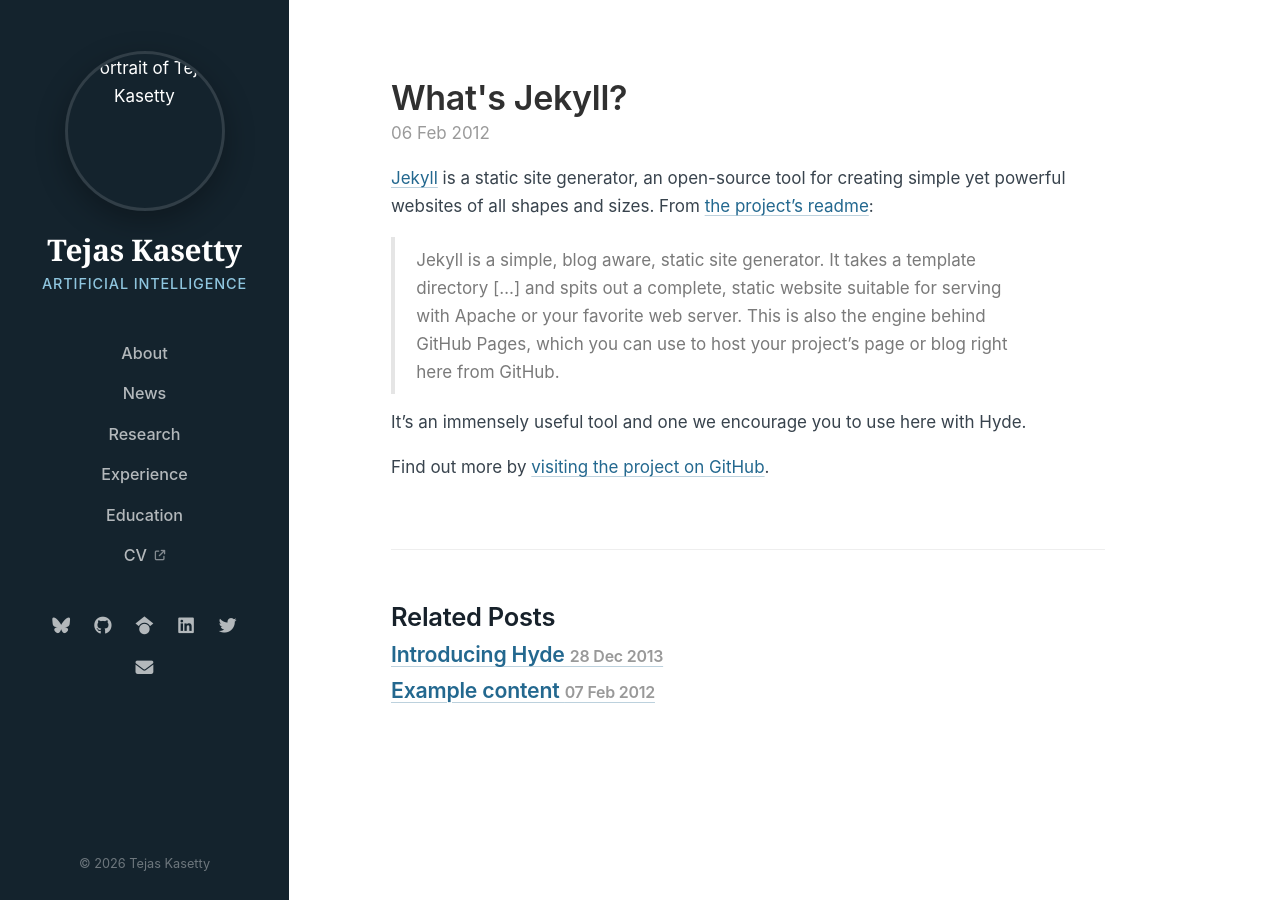
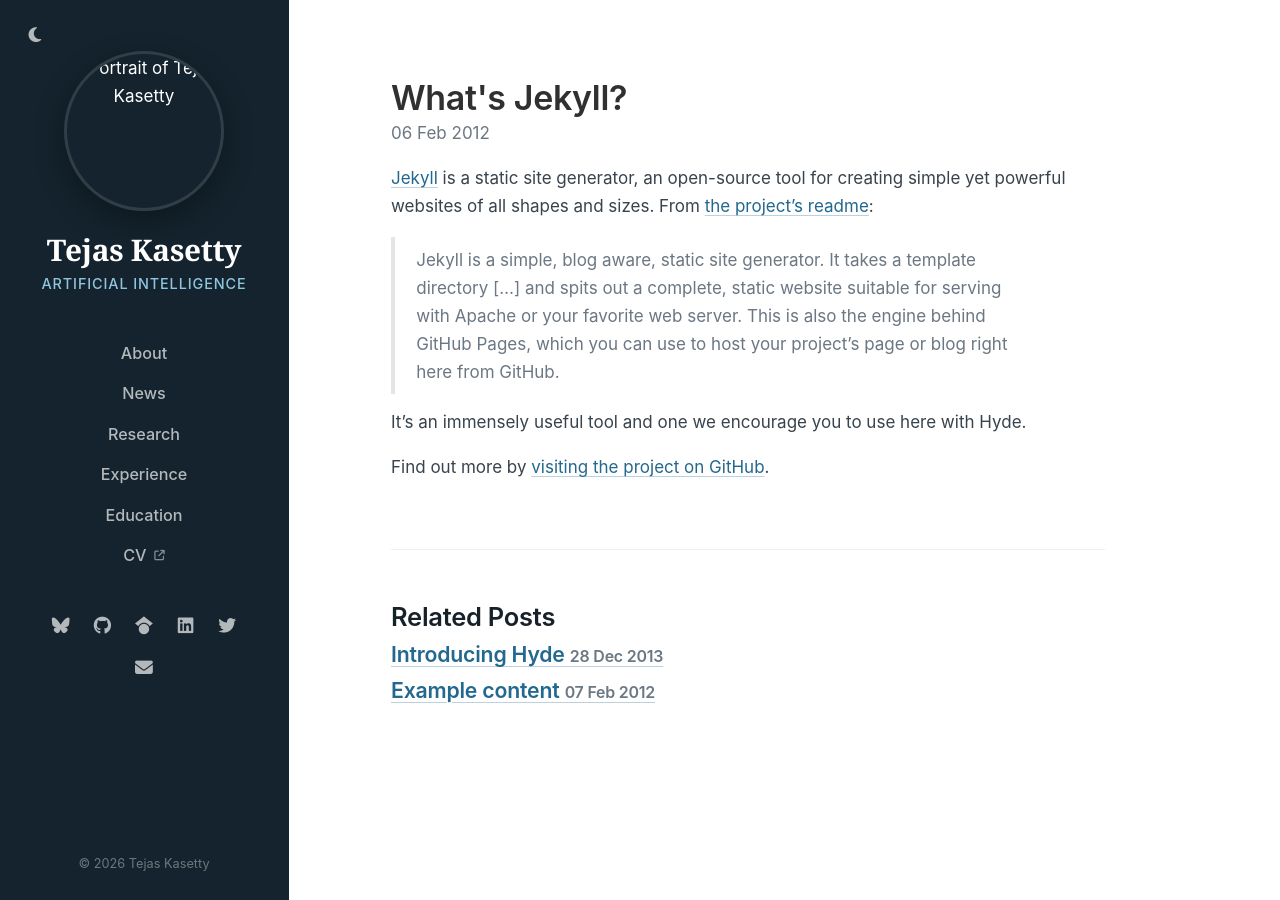
Before and after one commit to tejaskasetty/tejaskasetty.github.io, a Jekyll site: the page built from _posts/2012-02-06-whats-jekyll.md, in a window 1280 px wide. Built offline with Jekyll 4.4.1, drawn with Linux system fonts in a browser that asks for light colours.

Commit message:
Add light and dark mode toggle

```diff
--- a/_includes/head.html
+++ b/_includes/head.html
@@ -5,6 +5,9 @@
   <meta name="theme-color" content="#14232d">
 
   <title>{% if page.title == "Home" %}{{ site.title }}{% else %}{{ page.title }} &middot; {{ site.title }}{% endif %}</title>
+
+  <!-- Applies the saved/system theme before first paint (no inline scripts under the CSP) -->
+  <script src="{{ '/assets/js/theme.js' | relative_url }}"></script>
 
   <!-- Content Security Policy -->
   <meta http-equiv="Content-Security-Policy" content="
--- a/_includes/sidebar.html
+++ b/_includes/sidebar.html
@@ -1,4 +1,8 @@
 <aside class="sidebar">
+  <button class="theme-toggle" type="button" aria-label="Toggle dark mode" title="Toggle dark mode">
+    <i class="fa-solid fa-moon" aria-hidden="true"></i>
+    <i class="fa-solid fa-sun" aria-hidden="true"></i>
+  </button>
   <div class="sidebar-inner">
 
     <div class="sidebar-about">
--- a/assets/css/custom.css
+++ b/assets/css/custom.css
@@ -13,13 +13,37 @@
   --bg: #ffffff;
   --accent: #23688f;       /* links */
   --accent-soft: #eaf3f8;
+  --link-underline: rgba(35, 104, 143, .3);
+  --code-bg: #f5f7f9;
 
   --sidebar-bg: #14232d;
   --sidebar-text: rgba(255, 255, 255, .68);
   --sidebar-strong: #ffffff;
   --sidebar-accent: #8fc6df;
 
+  --sidebar-border: transparent;
+
   --ease: cubic-bezier(.22, .8, .24, 1);
+
+  color-scheme: light;
+}
+
+/* Dark theme: set on <html> by assets/js/theme.js */
+:root[data-theme="dark"] {
+  --ink: #e9eef2;
+  --text: #c2cbd3;
+  --muted: #8a96a2;
+  --rule: #25313a;
+  --bg: #10181e;
+  --accent: #7dbbdc;
+  --accent-soft: #16252f;
+  --link-underline: rgba(125, 187, 220, .35);
+  --code-bg: #172129;
+
+  --sidebar-bg: #0b1217;
+  --sidebar-border: #1c2830;
+
+  color-scheme: dark;
 }
 
 /* Base */
@@ -42,7 +66,16 @@
 body {
   color: var(--text);
   background-color: var(--bg);
+  transition: background-color .3s ease, color .3s ease;
 }
+
+/* Elements styled with fixed colors in poole.css (used by blog posts) */
+code, pre, .message { background-color: var(--code-bg); }
+blockquote, .post-date, .related-posts li small { color: var(--muted); }
+hr { border-top-color: var(--rule); border-bottom-color: transparent; }
+table, td, th { border-color: var(--rule); }
+tbody tr:nth-child(odd) td,
+tbody tr:nth-child(odd) th { background-color: var(--code-bg); }
 
 h1, h2, h3, h4, h5, h6 {
   color: var(--ink);
@@ -56,7 +89,7 @@
 .content a {
   color: var(--accent);
   text-decoration: underline;
-  text-decoration-color: rgba(35, 104, 143, .3);
+  text-decoration-color: var(--link-underline);
   text-decoration-thickness: 1px;
   text-underline-offset: .18em;
   transition: text-decoration-color .2s ease, color .2s ease;
@@ -78,7 +111,9 @@
   padding: 2.5rem 1.5rem 1.5rem;
   color: var(--sidebar-text);
   background-color: var(--sidebar-bg);
+  border-right: 1px solid var(--sidebar-border);
   text-align: center;
+  transition: background-color .3s ease, border-color .3s ease;
 }
 @media (min-width: 48em) {
   .sidebar {
@@ -362,3 +397,37 @@
   white-space: nowrap;
 }
 .entry-sub { color: var(--text); font-size: .95rem; }
+
+/* Theme toggle */
+
+.sidebar { position: relative; }
+@media (min-width: 48em) {
+  .sidebar { position: fixed; }
+}
+
+.theme-toggle {
+  position: absolute;
+  top: 1rem;
+  left: 1rem;
+  display: inline-flex;
+  align-items: center;
+  justify-content: center;
+  width: 2.1rem;
+  height: 2.1rem;
+  padding: 0;
+  border: 0;
+  border-radius: 50%;
+  background: transparent;
+  color: var(--sidebar-text);
+  font-size: 1rem;
+  cursor: pointer;
+  transition: color .2s ease, background-color .2s ease;
+}
+.theme-toggle:hover {
+  color: var(--sidebar-strong);
+  background-color: rgba(255, 255, 255, .09);
+}
+/* Show the icon for the theme you would switch to */
+.theme-toggle .fa-sun { display: none; }
+:root[data-theme="dark"] .theme-toggle .fa-sun { display: inline; }
+:root[data-theme="dark"] .theme-toggle .fa-moon { display: none; }
--- a/assets/js/main.js
+++ b/assets/js/main.js
@@ -1,3 +1,37 @@
+// Theme toggle: flip between light and dark and remember the choice.
+// Until the visitor picks one, follow system changes live.
+(function () {
+  var root = document.documentElement;
+  var toggle = document.querySelector('.theme-toggle');
+  var system = window.matchMedia('(prefers-color-scheme: dark)');
+
+  function apply(theme) {
+    root.setAttribute('data-theme', theme);
+    if (toggle) {
+      toggle.setAttribute('aria-pressed', theme === 'dark' ? 'true' : 'false');
+      toggle.title = theme === 'dark' ? 'Switch to light mode' : 'Switch to dark mode';
+    }
+  }
+
+  function saved() {
+    try { return localStorage.getItem('theme'); } catch (e) { return null; }
+  }
+
+  apply(root.getAttribute('data-theme') || 'light');
+
+  if (toggle) {
+    toggle.addEventListener('click', function () {
+      var next = root.getAttribute('data-theme') === 'dark' ? 'light' : 'dark';
+      apply(next);
+      try { localStorage.setItem('theme', next); } catch (e) {}
+    });
+  }
+
+  var onSystemChange = function (e) { if (!saved()) apply(e.matches ? 'dark' : 'light'); };
+  if (system.addEventListener) system.addEventListener('change', onSystemChange);
+  else if (system.addListener) system.addListener(onSystemChange);
+})();
+
 // Scroll-spy: highlight the sidebar link for the section currently in view,
 // and slide a single indicator between links so the change is smooth.
 (function () {
--- /dev/null
+++ b/assets/js/theme.js
@@ -0,0 +1,8 @@
+// Runs in <head> before the page renders, so there is no flash of the wrong theme.
+// Uses the visitor's saved choice, falling back to their system preference.
+(function () {
+  var saved = null;
+  try { saved = localStorage.getItem('theme'); } catch (e) {}
+  var dark = saved ? saved === 'dark' : window.matchMedia('(prefers-color-scheme: dark)').matches;
+  document.documentElement.setAttribute('data-theme', dark ? 'dark' : 'light');
+})();
```
